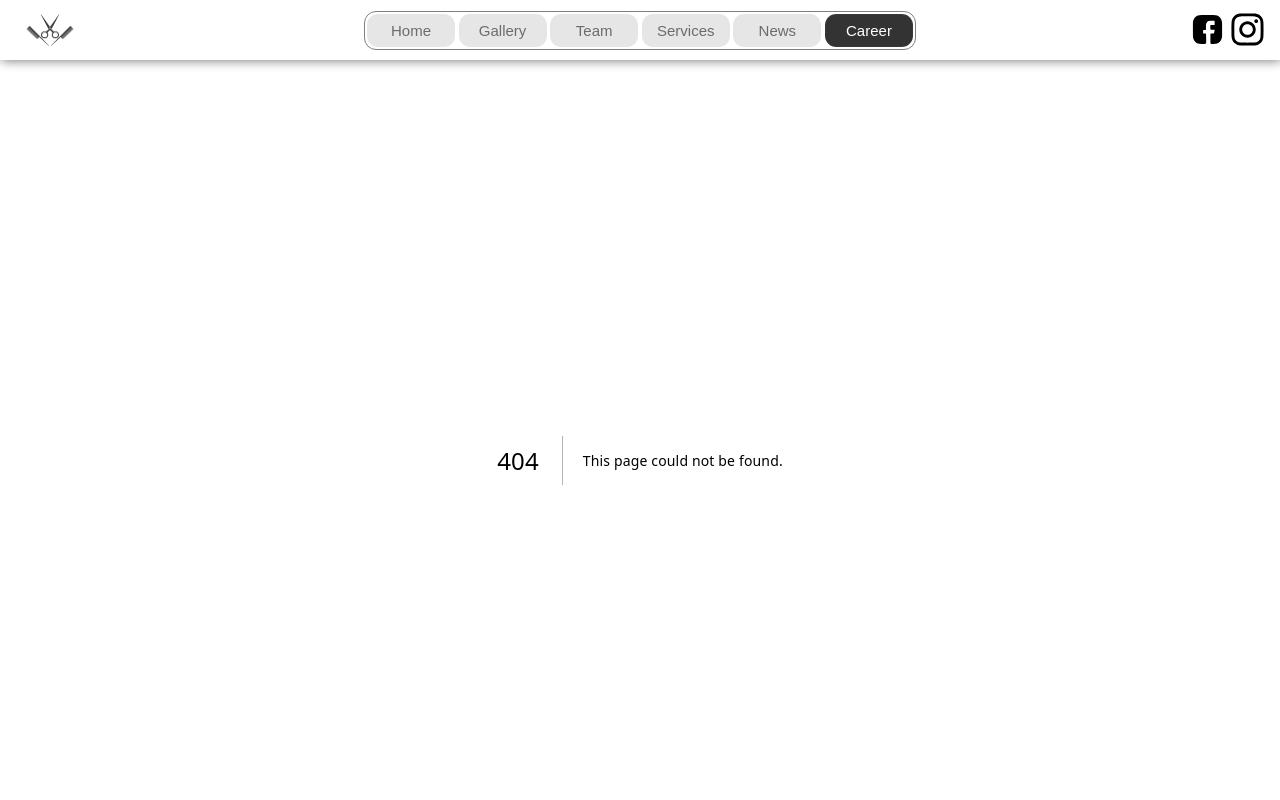
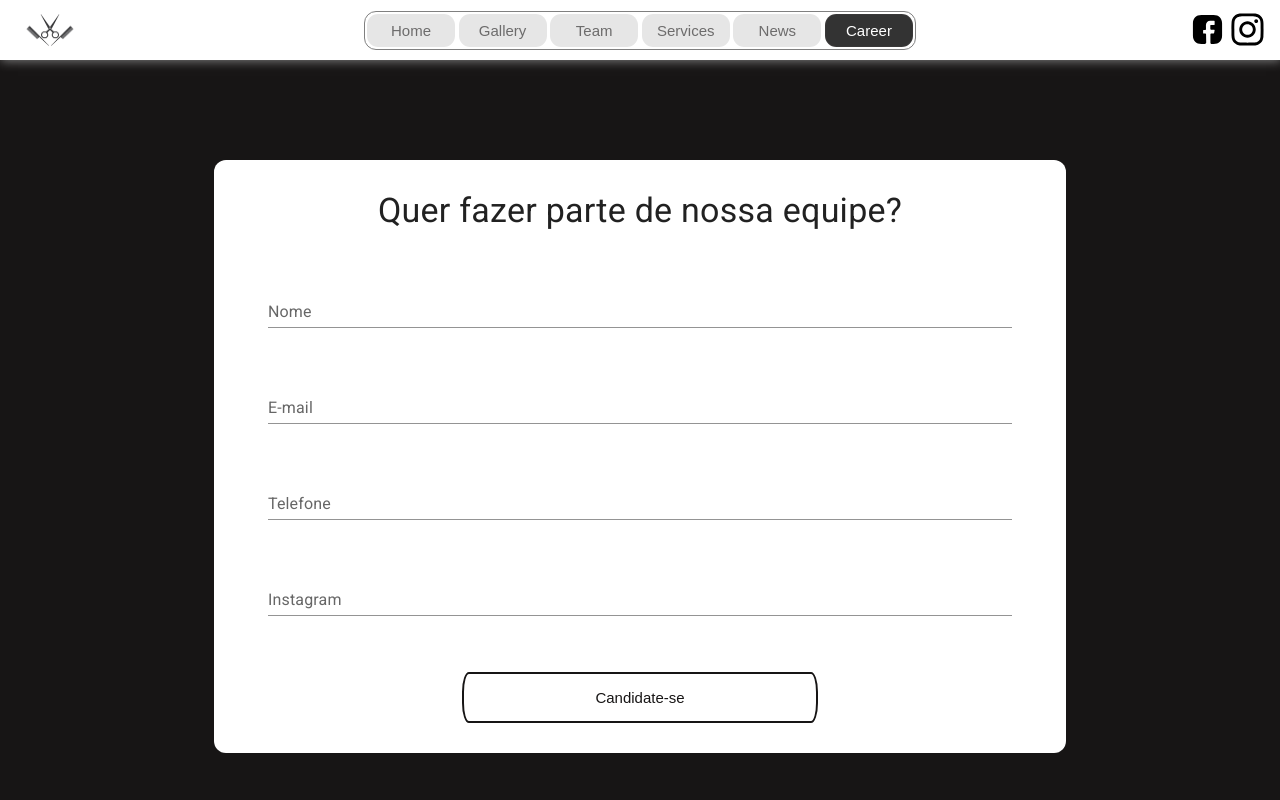
Before and after one commit to OBitencourt/barbershop, a Next.js app: page /career in a window 1280 px wide. Before the commit this address had no page. Shown: the top 800 px of the page. Built offline with nearby package versions, Linux system fonts and the light colour scheme; a web font is replaced by a local one.

Commit message:
feat: adding career page

```diff
--- /dev/null
+++ b/pages/career.tsx
@@ -0,0 +1,92 @@
+
+import { Container, TextField, Typography } from "@mui/material"
+import styled from "styled-components"
+
+const StyledBox = styled.div`
+    width: 100%;
+    background-color: #ffffff;
+    margin-top: 20px;
+    padding: 30px;
+    display: flex;
+    flex-direction: column;
+    border-radius: .75em;
+
+`
+
+const StyledButton = styled.button`
+    width: 45%;
+    background-color: transparent;
+    color: #171515;
+    border: 2px solid #171515;
+    padding: 15px;
+    margin: 0 auto;
+    cursor: pointer;
+    border-radius: 7px / 20px;
+    transition: all 300ms ease;
+    font-size: 15px;
+
+    &:hover {
+        background-color: #171515;
+        color: white;
+    }
+`
+
+const Career = () => {
+    return (
+        <>
+            <Container
+                maxWidth='md'
+                sx={{display: 'flex', justifyContent: 'center', alignItems: 'center', padding: 10}}
+            >
+                <StyledBox
+                >
+                    <Typography
+                        variant="h4"
+                        align="center"
+                        sx={{marginBottom: 3}}
+                    >
+                        Quer fazer parte de nossa equipe?
+                    </Typography>
+                    <TextField
+                        variant='standard'
+                        label='Nome'
+                        name='name'
+                        sx={{
+                            margin: 3
+                        }}
+                    />
+                    <TextField
+                        variant='standard'
+                        label='E-mail'
+                        name='email'
+                        sx={{
+                            margin: 3
+                        }}
+                    />
+                    <TextField
+                        variant='standard'
+                        label='Telefone'
+                        name='name'
+                        sx={{
+                            margin: 3
+                        }}
+                    />
+                    <TextField
+                        variant='standard'
+                        label='Instagram'
+                        name='name'
+                        sx={{
+                            margin: 3,
+                            marginBottom: 7
+                        }}
+                    />
+                    <StyledButton>
+                        Candidate-se
+                    </StyledButton>
+                </StyledBox>
+            </Container>
+        </>
+    )
+}
+
+export default Career
```
